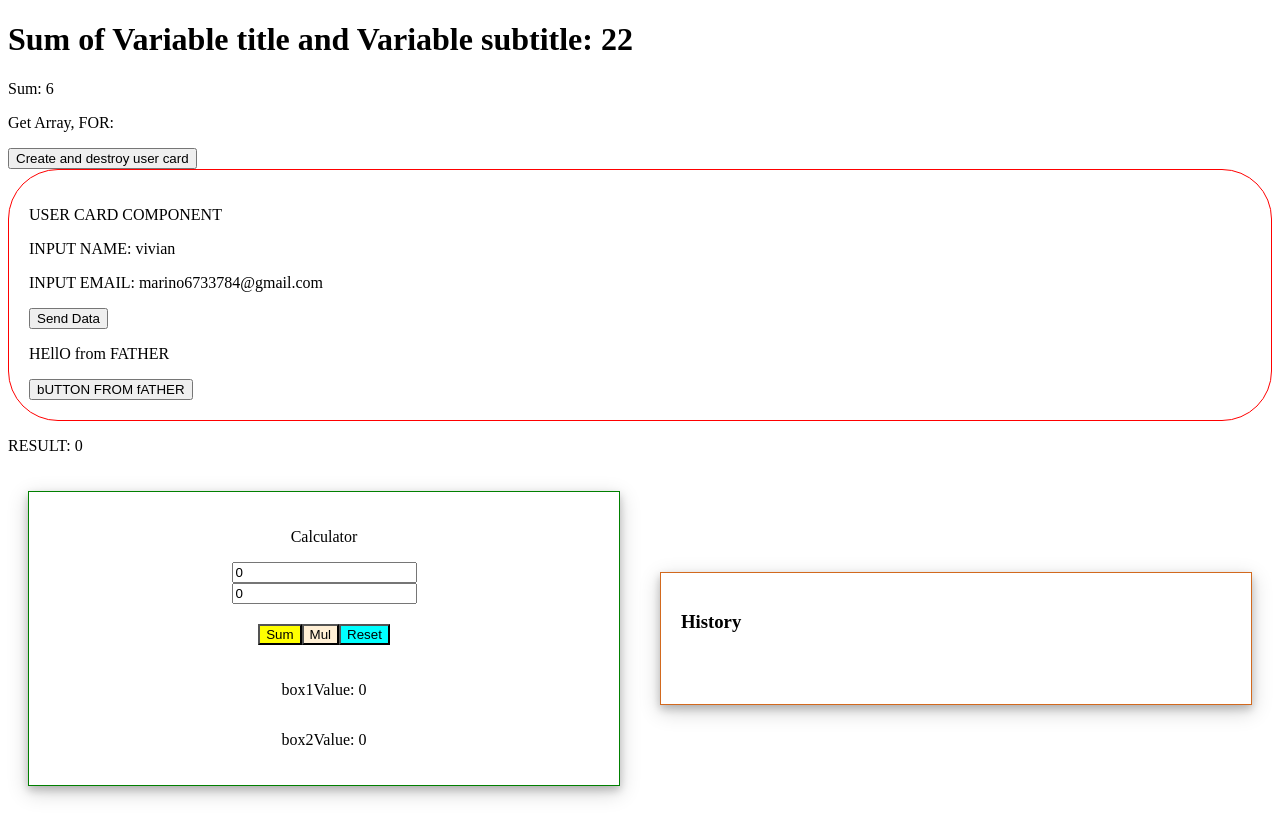
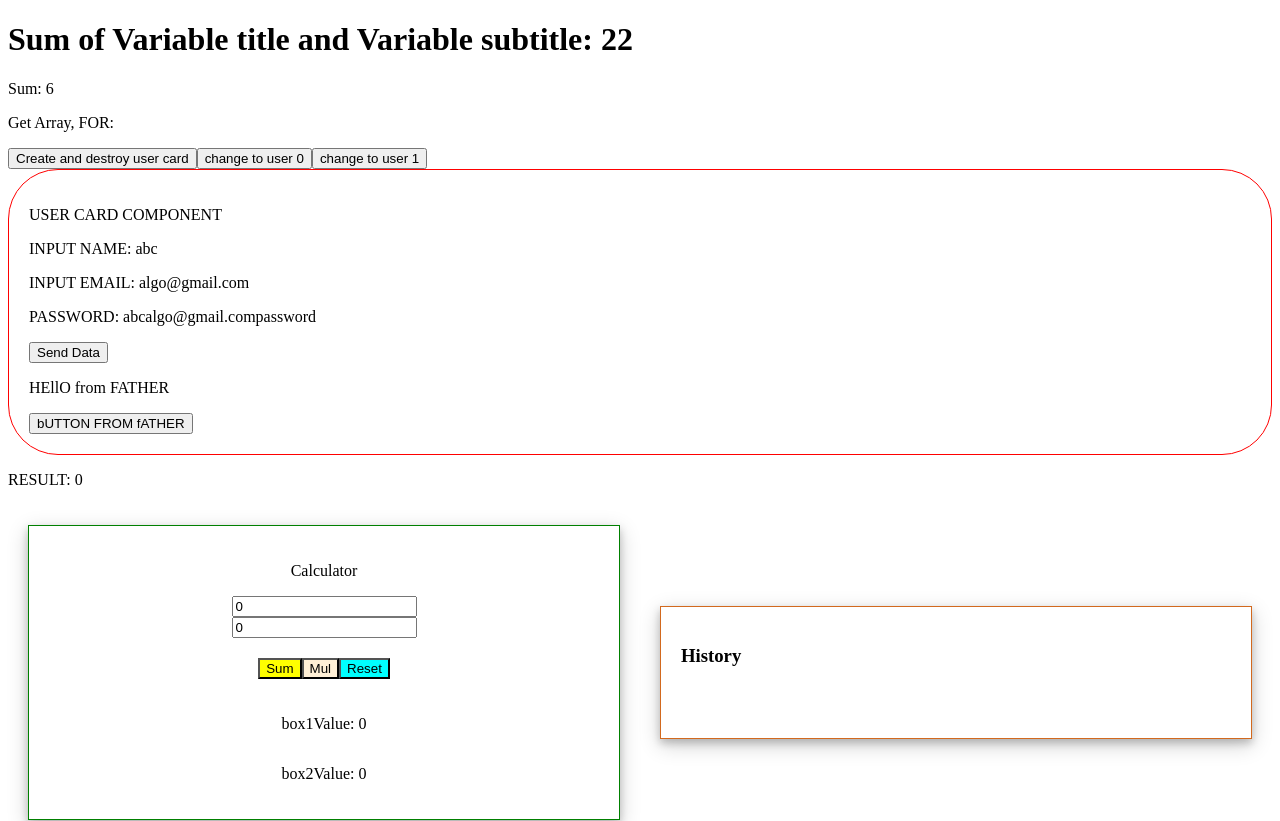
Before and after one commit to marinovivianUPB/Marino-ANGULAR-COURSE-2024, an Angular app in the folder nuevo_proyecto_angular/: page / in a window 1280 px wide. Shown: the top 821 px of the page. Built offline with nearby package versions, Linux system fonts and the light colour scheme.

Commit message:
[30-09-2024] onChanges

```diff
--- a/nuevo_proyecto_angular/src/app/app.component.html
+++ b/nuevo_proyecto_angular/src/app/app.component.html
@@ -3,11 +3,13 @@
 <p>Get Array, FOR: {{ getArray() }}</p>
 
 <button (click)="userCardCreated = !userCardCreated">Create and destroy user card</button>
+<button (click)="selectedUser=users[0]">change to user 0</button>
+<button (click)="selectedUser=users[1]">change to user 1</button>
 
 @if(userCardCreated){
 <user-card
-  name="vivian"
-  [email]="'marino6733784@gmail.com'"
+  [name]="selectedUser.name"
+  [email]="selectedUser.email"
   (sendData)="receiveData($event)"
 >
 <p>HEllO from FATHER</p>
--- a/nuevo_proyecto_angular/src/app/app.component.ts
+++ b/nuevo_proyecto_angular/src/app/app.component.ts
@@ -46,6 +46,8 @@ export class AppComponent {
   var3='hola'
 
   userCardCreated:boolean=true
+  users=[{name:"abc", email:"algo@gmail.com"},{name:"hola", email:"otro@gmail.com"}]
+  selectedUser:any=this.users[0]
 
   constructor(){
 
--- a/nuevo_proyecto_angular/src/app/user-card/user-card.component.html
+++ b/nuevo_proyecto_angular/src/app/user-card/user-card.component.html
@@ -2,6 +2,7 @@
   <p>USER CARD COMPONENT</p>
   <p>INPUT NAME: {{ name }}</p>
   <p>INPUT EMAIL: {{ email }}</p>
+  <p>PASSWORD: {{password}}</p>
 
   <button (click)="onSendData()">Send Data</button>
   <ng-content></ng-content>
--- a/nuevo_proyecto_angular/src/app/user-card/user-card.component.ts
+++ b/nuevo_proyecto_angular/src/app/user-card/user-card.component.ts
@@ -1,5 +1,5 @@
 import { CommonModule } from '@angular/common';
-import { Component, EventEmitter, Input, OnDestroy, OnInit, Output } from '@angular/core';
+import { Component, EventEmitter, Input, OnChanges, OnDestroy, OnInit, Output, SimpleChanges } from '@angular/core';
 
 @Component({
   selector: 'user-card',
@@ -8,10 +8,22 @@ import { Component, EventEmitter, Input, OnDestroy, OnInit, Output } from '@angu
   templateUrl: './user-card.component.html',
   styleUrl: './user-card.component.scss'
 })
-export class UserCardComponent implements OnInit, OnDestroy{
+export class UserCardComponent implements OnInit, OnDestroy, OnChanges{
+
+  @Input() name:string = ''
+  @Input() email:string = ''
+
+  @Output() sendData = new EventEmitter()
+
+  password:string=""
 
   constructor(){
     console.log("user card constructor")
+  }
+  ngOnChanges(changes: SimpleChanges): void {
+    console.log("user card chnaged");
+    this.password= this.name+this.email+"password"
+    console.log(changes)
   }
 
   ngOnDestroy(): void {
@@ -19,12 +31,10 @@ export class UserCardComponent implements OnInit, OnDestroy{
   }
   ngOnInit(): void {
     console.log("User card on init")
+    //this.password= this.name+this.email+"password"
   }
 
-  @Input() name:string = ''
-  @Input() email:string = ''
 
-  @Output() sendData = new EventEmitter()
 
   public onSendData(){
     console.log("Sending from child")
```
